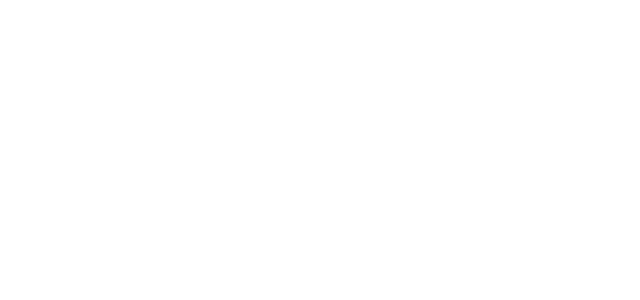
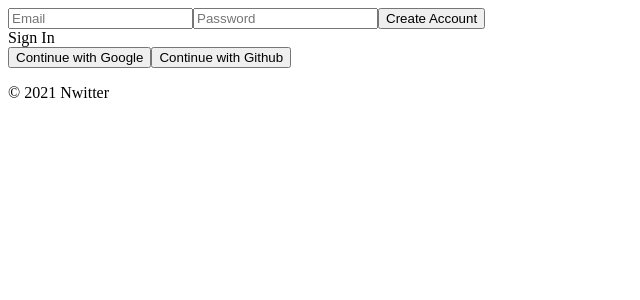
Before and after one commit to hyunW3/TwitterCloneCoding, a React (Create React App) app: page / in a window 1280 px wide. Shown: the top 300 px of the page, without its empty margins (0-640 px from the left). Built offline with nearby package versions, Linux system fonts and the light colour scheme; no server answers.

Commit message:
complete create account & log in, TODO : social login

```diff
--- a/package.json
+++ b/package.json
@@ -6,8 +6,10 @@
     "@testing-library/jest-dom": "^5.14.1",
     "@testing-library/react": "^11.2.7",
     "@testing-library/user-event": "^12.8.3",
+    "firebase": "^9.0.2",
     "react": "^17.0.2",
     "react-dom": "^17.0.2",
+    "react-router-dom": "^5.3.0",
     "react-scripts": "4.0.3",
     "web-vitals": "^1.1.2"
   },
--- a/src/App.js
+++ /dev/null
@@ -1,10 +0,0 @@
-import React from "react";
-
-function App() {
-  return (
-    <div>
-    </div>
-  );
-}
-
-export default App;
--- /dev/null
+++ b/src/components/App.js
@@ -0,0 +1,31 @@
+import React, { useState,useEffect } from "react";
+import AppRouter from "./Router";
+import { onAuthStateChanged } from "firebase/auth"
+import { authService } from "../fbase";
+
+function App() {
+	const [init,setInit] = useState(false);
+	const [isLoggedIn, setIsLoggedIn] = useState(false);
+
+	useEffect(()=>{
+		onAuthStateChanged(authService, (user) => {
+			if(user){
+				setIsLoggedIn(true);
+			}else {
+				setIsLoggedIn(false);
+			}
+			setInit(true);
+		});
+	},[])
+  return (
+	  <>
+	  {init ? <AppRouter isLoggedIn={isLoggedIn} /> : "Initializing..." }
+	  	<footer>
+		  &copy; {new Date().getFullYear()} Nwitter
+	  	</footer>
+	  </>
+  );
+
+}
+
+export default App;
--- /dev/null
+++ b/src/components/Router.js
@@ -0,0 +1,27 @@
+import React, { useState } from "react";
+import { HashRouter as Router, Route, Switch} from "react-router-dom";
+import Auth from "../routes/Auth"
+import Home from "../routes/Home"
+const AppRouter = ({ isLoggedIn }) => {
+	return (
+		<Router>
+			<Switch>
+				{isLoggedIn  ? (
+					<>
+						<Route exact path="/">
+							<Home />
+						</Route>
+					</>
+				) : (
+					<>
+						<Route exact path="/">
+							<Auth/>
+						</Route>
+					</>
+				)}
+			</Switch>
+		</Router>
+	);
+}
+
+export default AppRouter;
--- /dev/null
+++ b/src/fbase.js
@@ -0,0 +1,17 @@
+import { initializeApp } from "firebase/app";
+import { getAuth } from "firebase/auth"
+import { getAnalytics } from "firebase/analytics";
+
+const firebaseConfig = {
+  apiKey: process.env.REACT_APP_API_KEY,
+  authDomain: process.env.REACT_APP_AUTH_DOMAIN,
+  projectId: process.env.REACT_APP_PROJECT_ID,
+  storageBucket: process.env.REACT_APP_STORAGE_BUCKET,
+  messagingSenderId: process.env.REACT_APP_MESSAGIN_ID,
+  appId: process.env.REACT_APP_APP_ID,
+  measurementId: process.env.REACT_APP_MEASUREMENT_ID
+};
+
+export const firebaseApp = initializeApp(firebaseConfig);
+export const analytics = getAnalytics(firebaseApp);
+export const authService = getAuth();
--- a/src/index.js
+++ b/src/index.js
@@ -1,6 +1,8 @@
 import React from 'react';
 import ReactDOM from 'react-dom';
-import App from './App';
+import App from './components/App';
+import { firebaseApp, analytics } from "./fbase"
+// console.log(firebaseApp)
 
 ReactDOM.render(
   <React.StrictMode>
--- /dev/null
+++ b/src/jsconfig.json
@@ -0,0 +1,6 @@
+{
+	 "compilerOptions": {
+		 "baseUrl" : "src"
+	 },
+	"include" : ["src"]
+}
--- /dev/null
+++ b/src/routes/Auth.js
@@ -0,0 +1,70 @@
+import React, { useState } from "react";
+import { createUserWithEmailAndPassword, signInWithEmailAndPassword } from "firebase/auth";
+import { authService } from "../fbase";
+
+const Auth=  () => {
+	const [email, setEmail] = useState("");
+	const [password, setPassword] = useState("");
+	const [newAccount, setNewAccount] = useState(true);
+	const [error,setError] = useState("");
+	const onChange = (event) => {
+		// console.log(event.target.name);
+		const {target: {name, value}} = event;
+		if(name === "email"){
+			setEmail(value);
+		}else if(name === "password"){
+			setPassword(value)
+		}
+	}
+	const onSubmit = async (event) => {
+		event.preventDefault();
+		try{
+			let data;
+			if(newAccount){
+				// create Account
+				data = await createUserWithEmailAndPassword(authService,email,password)
+			} else {
+				// log in
+				data = await signInWithEmailAndPassword(authService,email,password)
+			}
+			console.log(data)
+		} catch (error){
+			console.log(error)
+			setError(error.message)
+		}
+	}
+	const toggleAccount = () => setNewAccount(prev => !prev)
+	const onSocialClick = (event) => {
+		const {target: {name}} = event;
+		let provider;
+		if (name === "google"){
+			console.log("google")
+			provider = new authService.GoogleAuthProvider();
+		}else if(name === "github"){
+			console.log("github")
+			provider = new authService.GithubAuthProvider();
+		}
+	}
+
+	return(
+<div>
+	<form onSubmit={onSubmit}>
+		<input name="email" type="text" placeholder="Email" required
+			value={email} onChange={onChange}/>
+		<input name="password" type="password" placeholder="Password" required
+			value={password} onChange={onChange} />
+		<input type="submit" value ={ newAccount ? "Create Account" : "Log In" } />
+	</form>
+	<span onClick={toggleAccount}> {newAccount ? "Sign In" : "CreateAccount"  }</span>
+	<div>
+		<button name="google" onClick={onSocialClick}>Continue with Google</button>
+		<button name="github" onClick={onSocialClick}>Continue with Github</button>
+	</div>
+	<div>
+		{error ? <p> {error} </p>: <p></p>}
+	</div>
+</div>
+	);
+}
+
+export default Auth;
--- /dev/null
+++ b/src/routes/EditProfile.js
@@ -0,0 +1,3 @@
+import React from "react";
+
+export default () => <span>Edit Profile</span>;
--- /dev/null
+++ b/src/routes/Home.js
@@ -0,0 +1,8 @@
+import React from "react";
+
+const Home = () => {
+	return(
+		<span>Home</span>
+	);
+};
+export default Home
--- /dev/null
+++ b/src/routes/Profile.js
@@ -0,0 +1,3 @@
+import React from "react";
+
+export default () => <span>Profile</span>;
```
Also changed, not shown: 1 other file (tests, documents, lock files or other folders).
